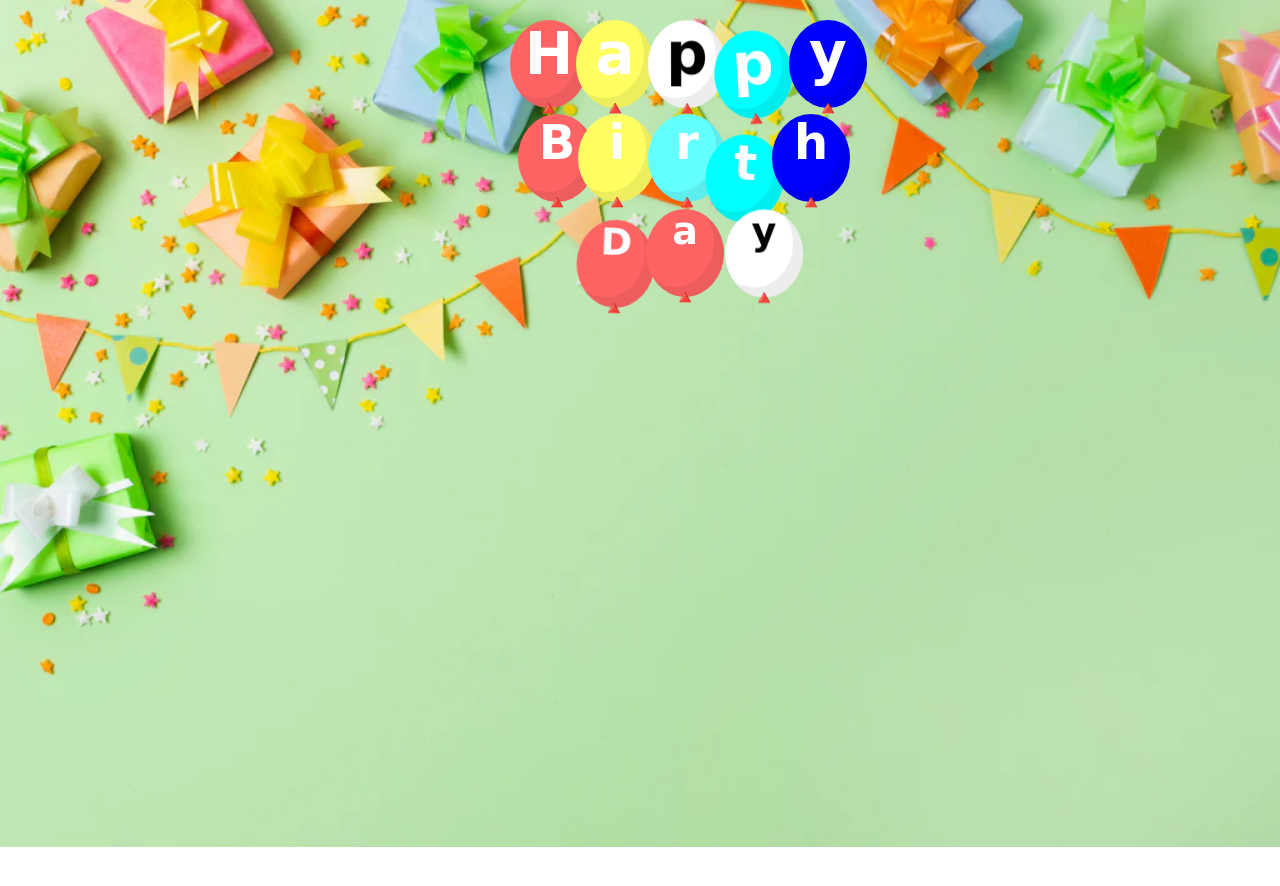
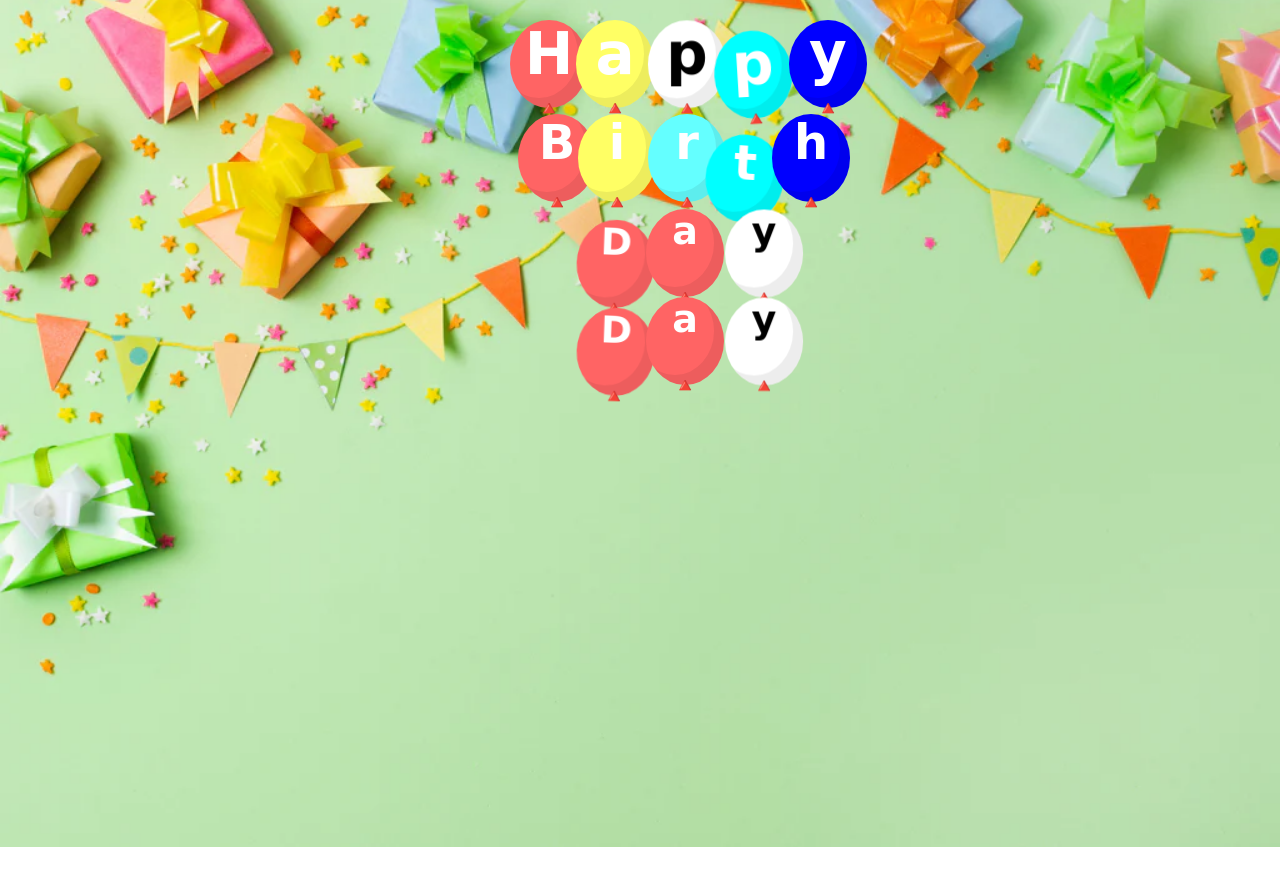
Before and after one commit to Aniket0015/birthday, a plain HTML site: page wish.html in a window 1280 px wide. Drawn offline with Linux system fonts and the light colour scheme.

Commit message:
learning git

```diff
--- a/wish.html
+++ b/wish.html
@@ -26,6 +26,12 @@
         <div class="ballon bolloon3">y</div>
 
     </div>
+    <div class="ballon_container">
+        <div class="ballon bolloon3">D</div>
+        <div class="ballon bolloon3">a</div>
+        <div class="ballon bolloon3">y</div>
+
+    </div>
 
 </body>
 </html>
```
